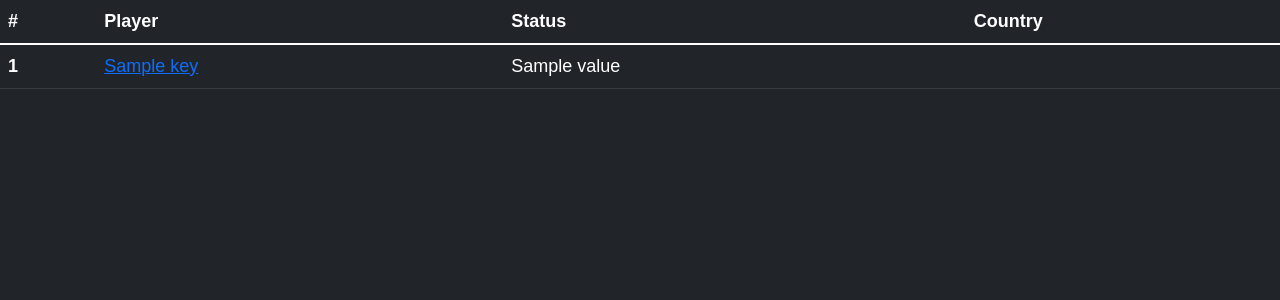
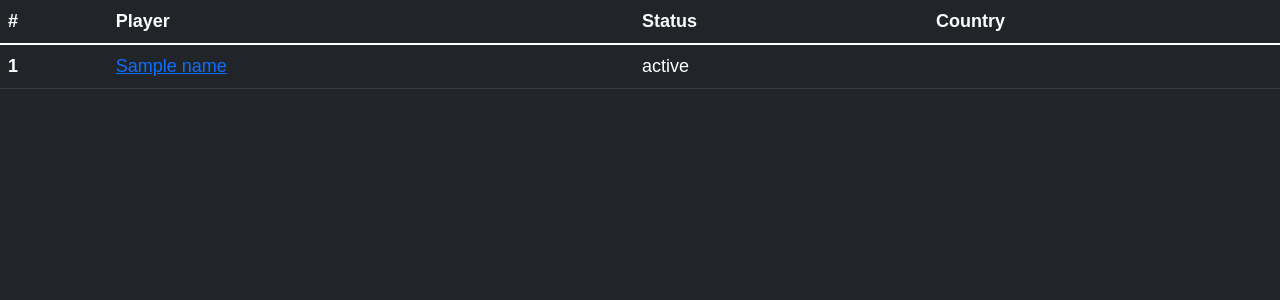
Before and after one commit to Decoy7/TornProject, a Flask app: template templates/returning.html in a window 1280 px wide. Shown: the part 59-359 px from the top of the page. Run offline with Flask 2, Linux system fonts and the light colour scheme; the template is opened without the code that fills it: most values are stand-ins (such as "Sample title", 1, 10 or a date in 2020).

Commit message:
Changed iteration of items

```diff
--- a/templates/returning.html
+++ b/templates/returning.html
@@ -14,56 +14,56 @@
     </thead>
     <tbody>
         {% set count = namespace(value=1) %}
-        {% for key,value in returning.items() %}
+        {% for name in names %}
         <tr>
             <th scope="row">
                 {{ count.value }}
                 {% set count.value = count.value + 1 %}
             </th>
-            <td><a href="https://www.torn.com/profiles.php?NID={{key}}" target="_blank">{{ key }}</a></td>
-            <td>{{ value }}</td>
+            <td><a href="https://www.torn.com/profiles.php?NID={{key}}" target="_blank">{{ name }}</a></td>
+            <td>{{ status }}</td>
             <td>
-                {% if "Africa" in value %}
+                {% if "Africa" in status %}
                 <img src="/static/images/south-africa.png" style="width: 35px; height: 35px;" />
                 {% endif %}
 
-                {% if "UAE" in value %}
+                {% if "UAE" in status %}
                 <img src="/static/images/united-arab-emirates.png" style="width: 35px; height: 35px;" />
                 {% endif %}
 
-                {% if "Kingdom" in value %}
+                {% if "Kingdom" in status %}
                 <img src="/static/images/united-kingdom.png" style="width: 35px; height: 35px;" />
                 {% endif %}
 
-                {% if "Argentina" in value %}
+                {% if "Argentina" in status %}
                 <img src="/static/images/argentina.png" style="width: 35px; height: 35px;" />
                 {% endif %}
 
-                {% if "Canada" in value %}
+                {% if "Canada" in status %}
                 <img src="/static/images/canada.png" style="width: 35px; height: 35px;" />
                 {% endif %}
 
-                {% if "Islands" in value %}
+                {% if "Islands" in status %}
                 <img src="/static/images/cayman-islands.png" style="width: 35px; height: 35px;" />
                 {% endif %}
 
-                {% if "China" in value %}
+                {% if "China" in status %}
                 <img src="/static/images/china.png" style="width: 35px; height: 35px;" />
                 {% endif %}
 
-                {% if "Hawaii" in value %}
+                {% if "Hawaii" in status %}
                 <img src="/static/images/hawaii.png" style="width: 35px; height: 35px;" />
                 {% endif %}
 
-                {% if "Japan" in value %}
+                {% if "Japan" in status %}
                 <img src="/static/images/japan.png" style="width: 35px; height: 35px;" />
                 {% endif %}
 
-                {% if "Mexico" in value %}
+                {% if "Mexico" in status %}
                 <img src="/static/images/mexico.png" style="width: 35px; height: 35px;" />
                 {% endif %}
 
-                {% if "Switzerland" in value %}
+                {% if "Switzerland" in status %}
                 <img src="/static/images/switzerland.png" style="width: 35px; height: 35px;" />
                 {% endif %}
             </td>
```
